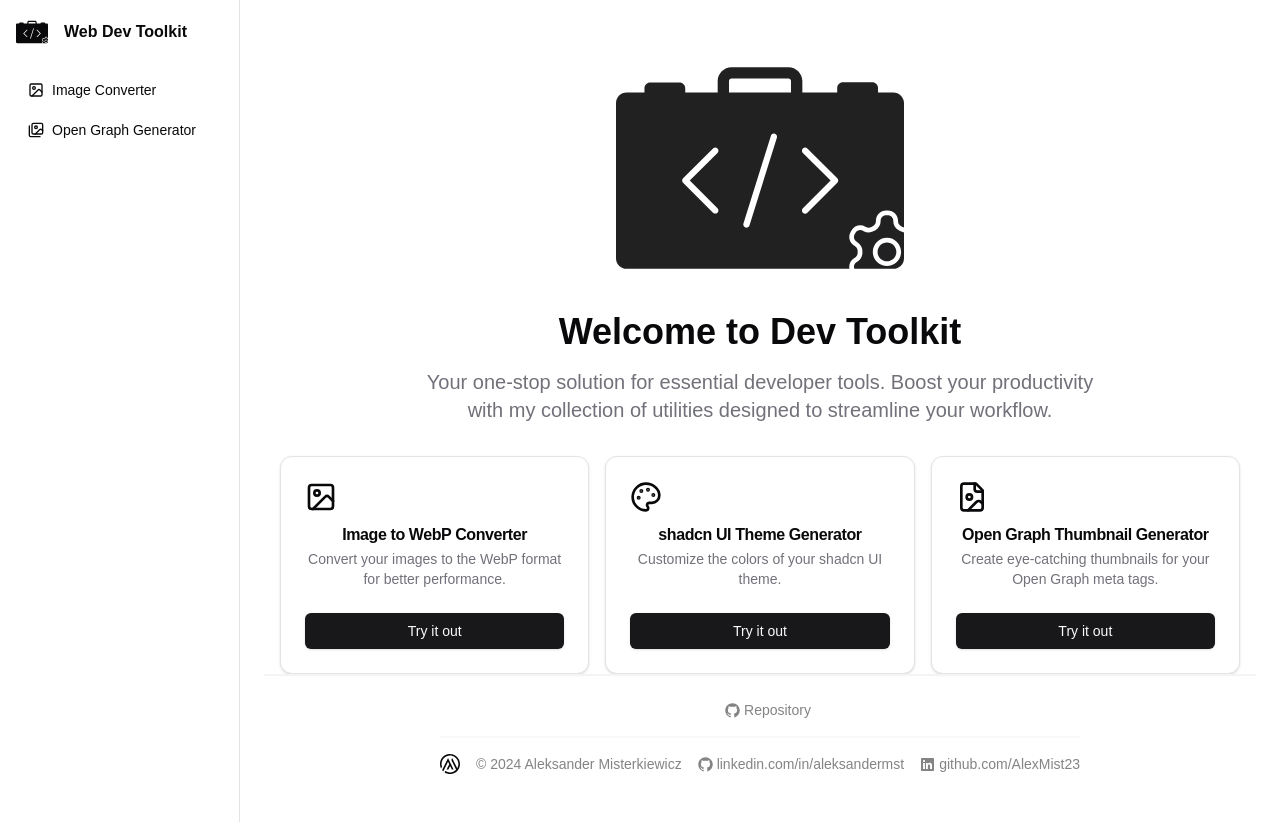
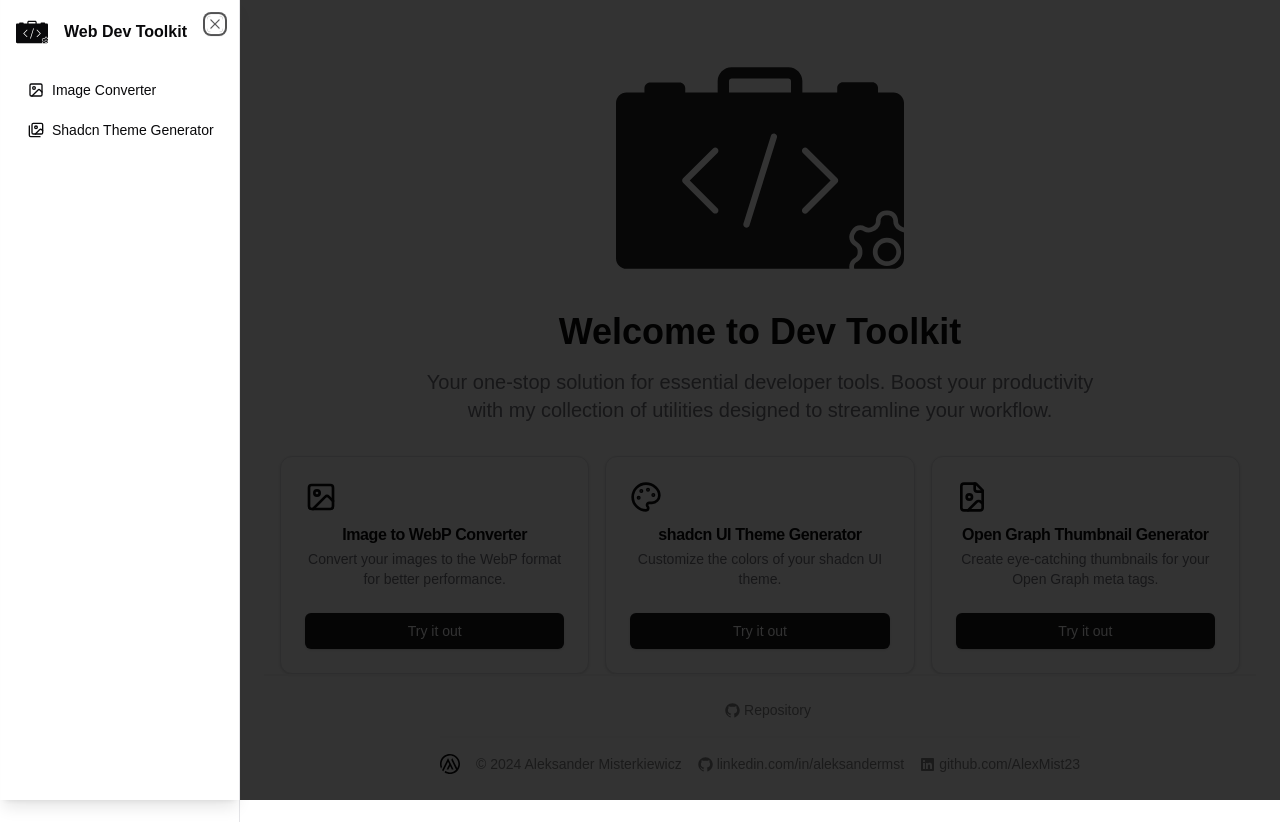
Before and after one commit to AlexMist23/web-dev-toolkit, a Next.js app: page / in a window 1280 px wide. Built offline with nearby package versions, Linux system fonts and the light colour scheme.

Commit message:
sidebar behav cor

```diff
--- a/src/components/sidebar.tsx
+++ b/src/components/sidebar.tsx
@@ -12,15 +12,15 @@ import Logo from "./icons/logo";
 const tools = [
   { name: "Image Converter", href: "/tools/image-converter", icon: ImageIcon },
   {
-    name: "Open Graph Generator",
-    href: "/tools/open-graph-gen",
+    name: "Shadcn Theme Generator",
+    href: "/tools/shadcn-theme-gen",
     icon: ImagesIcon,
   },
 ];
 
 export function Sidebar() {
   const pathname = usePathname();
-  const [isOpen, setIsOpen] = useState(false);
+  const [isOpen, setIsOpen] = useState(true);
 
   return (
     <>
@@ -39,7 +39,7 @@ export function Sidebar() {
           <SidebarContent pathname={pathname} setIsOpen={setIsOpen} />
         </SheetContent>
       </Sheet>
-      <aside className="hidden lg:block  inset-y-0 left-0 z-30 w-[240px] border-r bg-background">
+      <aside className="hidden lg:block inset-y-0 left-0 z-30 w-[240px] border-r bg-background">
         <SidebarContent pathname={pathname} />
       </aside>
     </>
@@ -54,7 +54,7 @@ function SidebarContent({
   setIsOpen?: (open: boolean) => void;
 }) {
   return (
-    <div className="flex h-full flex-col">
+    <div className="fixed flex h-full flex-col w-[240px]">
       <div className="p-4">
         <Link
           href="/"
```
